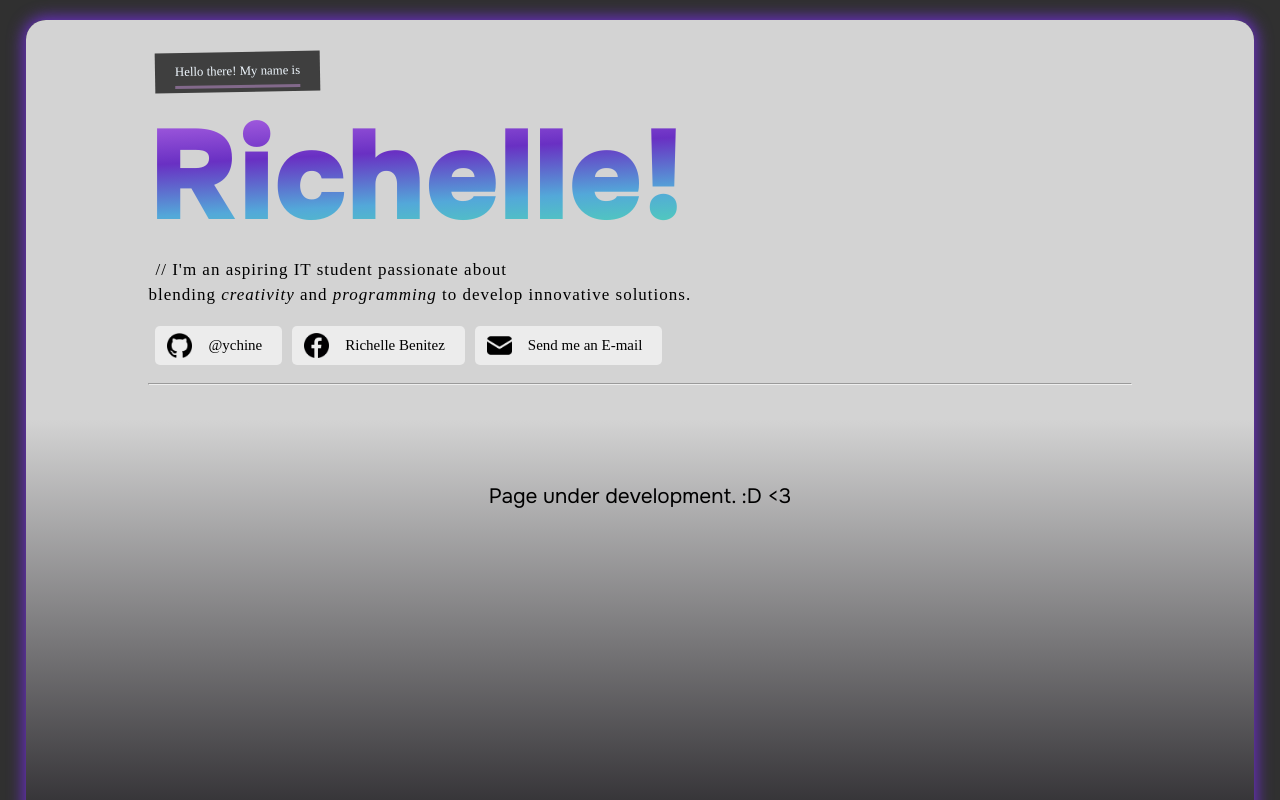
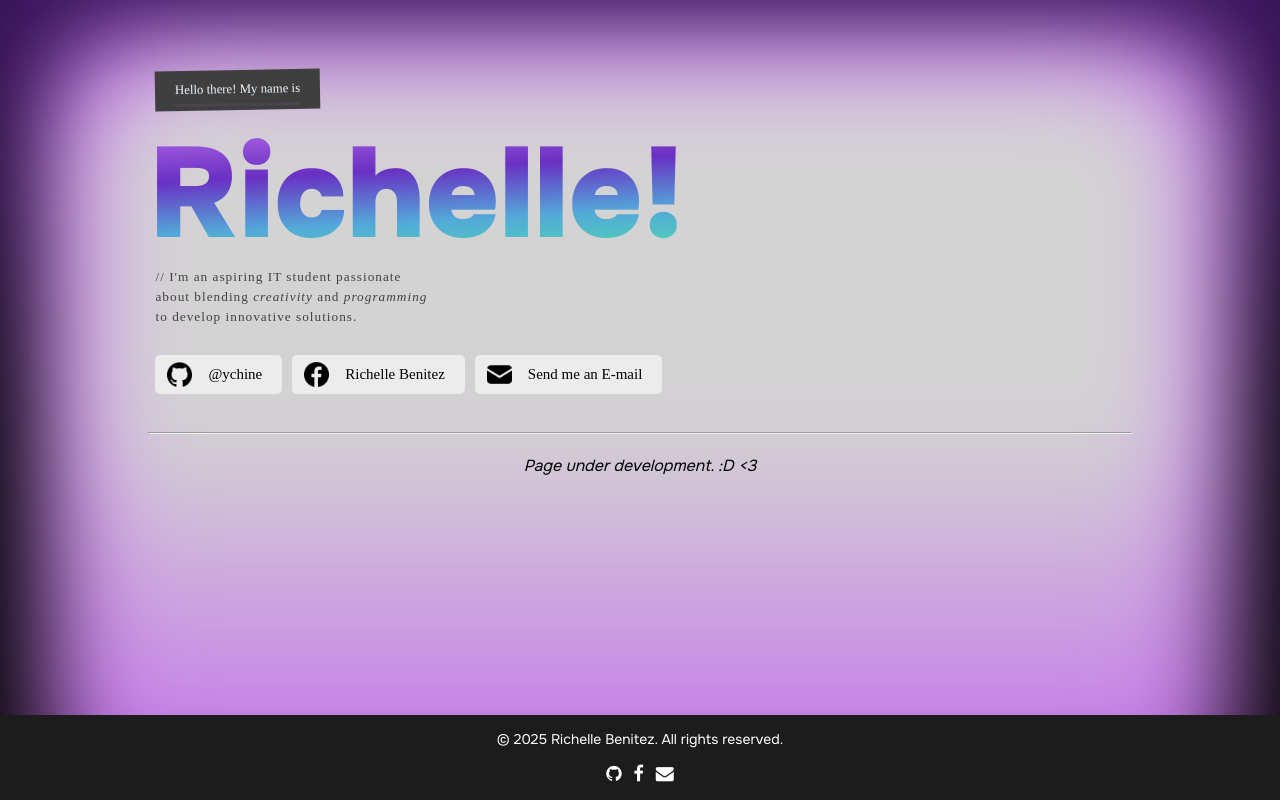
Before and after one commit to ychine/MyPortfolio, a plain HTML site: page index.html in a window 1280 px wide. Drawn offline with Linux system fonts and the light colour scheme; a web font is replaced by a local one.

Commit message:
More changes
Added footer and gradient bg

```diff
--- a/index.html
+++ b/index.html
@@ -5,6 +5,7 @@
     <link rel="preconnect" href="https://fonts.googleapis.com">
     <link rel="preconnect" href="https://fonts.gstatic.com" crossorigin>
     <link href="https://fonts.googleapis.com/css2?family=Onest:wght@100..900&display=swap" rel="stylesheet">
+    <link rel="stylesheet" href="https://cdnjs.cloudflare.com/ajax/libs/font-awesome/4.7.0/css/font-awesome.min.css">
     <link rel="icon" type="image/x-icon" href="smaller.png">
     <meta charset="UTF-8">
     <meta name="viewport" content="width=device-width, initial-scale=1.0">
@@ -15,32 +16,32 @@
 
     <div class="container">
         <div class="content">
-
+            <div class="bgblurcirc"></div>
+            <div class="bgblurshape"></div>
             <div class="body">
-
+                <br>
                 <h4>Hello there! My name is</h4>
                 <br>
                 <h1>Richelle!</h1>
 
                 <div class="selfdesc">
-                    <br><br>
-                    <p>// I'm an aspiring IT student passionate about <br> blending
+                    <br>
+                    <p>// I'm an aspiring IT student passionate <br>
+                        about blending
                         <span class="emph">creativity</span>
                         and
-                        <span class="emph">programming</span>
-                        to develop innovative solutions.
+                        <span class="emph">programming</span><br>
+                        to develop innovative solutions.<br><br>
                     </p>
 
                 </div>
+
                 <br>
 
                 <div class="socials">
-
                     <button id="github" onclick="window.open('https://github.com/ychine', '_blank')">
                         <img id="githubicon" src="img/githubicon.png" alt="GitHub">@ychine
                     </button>
-
-
 
                     <button id="fb" onclick="window.open('https://m.me/richellebenitezprivate?hash=AbaU_lnf2RWK5PIW&source=qr_link_share', '_blank')">
                         <img id="githubicon" src="img/fbicon.png" alt="Facebook">Richelle Benitez
@@ -48,23 +49,33 @@
 
                     <button id="gmail" onclick="window.open('mailto:richellebenitez03@gmail.com', '_blank')">
                         <img id="githubicon" src="img/mail.png" alt="Mail">Send me an E-mail
+                    </button>
+                </div>
 
-
-
-
-                </div>
                 <br>
-                <hr>
 
                 <div class="underdev">
-                    <text>Page under development. :D <3</text>
-
+                    <hr>
+                    <div class="undevtxt"><text>Page under development. :D <3</text></div>
                 </div>
-
             </div>
         </div>
-
     </div>
-
+    <footer class="footer">
+    <div class="footer-content">
+        <p>&copy; 2025 Richelle Benitez. All rights reserved.</p>
+        <div class="footer-socials">
+            <a href="https://github.com/ychine" target="_blank" class="footer-link">
+                <i class="fa fa-github"></i>
+            </a>
+            <a href="https://m.me/richellebenitezprivate" target="_blank" class="footer-link">
+                <i class="fa fa-facebook"></i>
+            </a>
+            <a href="mailto:richellebenitez03@gmail.com" class="footer-link" >
+                <i class="fa fa-envelope"></i>
+            </a>
+        </div>
+    </div>
+</footer>
 </body>
 </html>
--- a/styles.css
+++ b/styles.css
@@ -11,7 +11,7 @@ html, body {
     padding: 0;
     overflow-x: hidden;
     box-sizing: border-box;
-    background-color: rgb(48, 48, 48);
+
 }
 
 .container {
@@ -20,17 +20,17 @@ html, body {
     display: flex;
     height: 100%;
     flex-direction: column;
-    background-color: rgb(48, 48, 48);
+    background: linear-gradient(180deg, #371358, #120A19, #080707);
+    z-index: auto;
 
 }
 
 .content {
-
-    box-shadow: 0px 0px 15px 3px #6930C3;
-    border-radius: 20px 20px 0px 0px;
-    height: 100%;
+    position: relative;
+    /* box-shadow: 0px 20px 15px 3px #76f6ff; */
+    border-radius: 10px 10px 0px 0px;
+    height: 100vh;
     padding-top: 20px;
-    background: linear-gradient(-180deg, #d3d3d3, #d3d3d3, #28193b1c );
     margin-top: 20px;
     margin-left: 2%;
     margin-right: 2%;
@@ -39,9 +39,44 @@ html, body {
     flex: 3;
     max-width: 100%;
     margin-bottom: 0;
+    z-index: 1;
+}
+
+.bgblurshape {
+    position: absolute;
+    top: 50%;
+    left: 50%;
+    width: 90%;
+    height: 90%;
+    background: linear-gradient(180deg, #d3d3d3, #d3d3d3, #28193b18);
+    border-radius: 10%;
+    filter: blur(50px);
+    z-index: 0;
+    pointer-events: none;
+    transform: translate(-50%, -49%);
+}
+
+
+.bgblurcirc {
+    position: absolute;
+    top: 50%;
+    left: 50%;
+    width: 95%;
+    height: 95%;
+    background-color: #D57AFF;
+    border-radius: 5%;
+    filter: blur(50px);
+    z-index: -1;
+    pointer-events: none;
+    transform: translate(-50%, -50%);
+}
+
+.checked {
+
+    color: #D57AFF;
+
 
 }
-
 
 .body {
 
@@ -89,7 +124,7 @@ html, body {
     text-decoration: underline;
     text-underline-offset: 5px;
     text-decoration-color: transparent;
-    text-decoration-color: #82698b;
+    text-decoration-color: #4b444e;
     text-underline-offset: 10px;
     text-decoration-thickness: 3px;
 }
@@ -107,12 +142,20 @@ html, body {
 
 }
 
+
+.selfdesc {
+    position: relative;
+    z-index: 2;
+}
+
 .selfdesc p {
+    color: #424242;
     flex-wrap: wrap;
-    display: inline;
+    display: inline-block;
     font-family: 'Maple Mono';
     font-weight: 300;
-    font-size: 17px;
+    font-size: clamp(0.7rem, 1.04vw, 2rem);
+
     margin-left: 7px;
     padding: 0;
     line-height: 1.5;
@@ -205,7 +248,8 @@ html, body {
 
 .socials {
     display: flex;
-
+    position: relative;
+    z-index: 3;
     gap: 10px;
     margin-left: 7px;
     font-size: 19px;
@@ -213,6 +257,7 @@ html, body {
 
 .socials a {
     display: inline-block;
+
 }
 
 #githubicon {
@@ -221,6 +266,75 @@ html, body {
     transform: translateX(-8px);
 
 }
+
+hr {
+    position: relative;
+    z-index: 5;
+    width: 100%;
+    height: 1px;
+
+    background-color: #b3b3b3;
+    margin-top: 20px;
+}
+
+
+.footer {
+    z-index: 10;
+    background-color: #1c1c1c;
+    color: #ffffff;
+    text-align: center;
+    padding: 15px 0;
+    font-family: 'Onest', sans-serif;
+    font-size: 14px;
+    position: fixed;
+    bottom: 0;
+    width: 100%;
+}
+
+.footer-content {
+    display: flex;
+    justify-content: center;
+    align-items: center;
+    max-width: 1200px;
+    margin: 0 auto;
+    padding: 0 20px;
+    flex-wrap: wrap;
+    gap: 5px;
+}
+
+.footer-socials {
+    display: flex;
+    justify-content: center;
+    gap: 12px;
+    width: 100%;
+    margin-top: 10px;
+}
+
+.footer p {
+    margin: 0;
+    font-weight: 400;
+}
+
+
+
+.footer-link {
+    color: #ffffff;
+    text-decoration: none;
+    font-size: 18px;
+    transition: color 0.3s ease-in-out;
+}
+
+
+
+
+
+
+
+
+
+
+
+
 
 /*NO NON-FONTS BEYOND THIS POINT AHEHEHEHEHEHHEHEH*/
 
@@ -236,6 +350,13 @@ html, body {
     font-optical-sizing: auto;
     font-weight: 900;
     font-style: normal;
+}
+
+.onest-black {
+    font-family: "Onest", sans-serif;
+    font-optical-sizing: auto;
+    font-weight: 400;
+    font-style: initial;
 }
 
 @font-face {
@@ -290,12 +411,20 @@ html, body {
 
 /*temp*/
 
-.underdev {
+.undevtxt {
     font-family: 'Onest', sans-serif;
     font-weight: 400;
+    font-style: italic;
     display: flex;
     justify-content: center;
     align-items: center;
-    padding: 10% 5%;
-    font-size: clamp(0.8rem, 2vw, 1.3rem);
+    color: #000000;
+    position: relative;
+    top: 50%;
+    left: 50%;
+    transform: translate(-50%, 100%);
+    z-index: 15;
+    max-width: 90%;
+    word-wrap: break-word;
+    text-align: center;
 }
```
